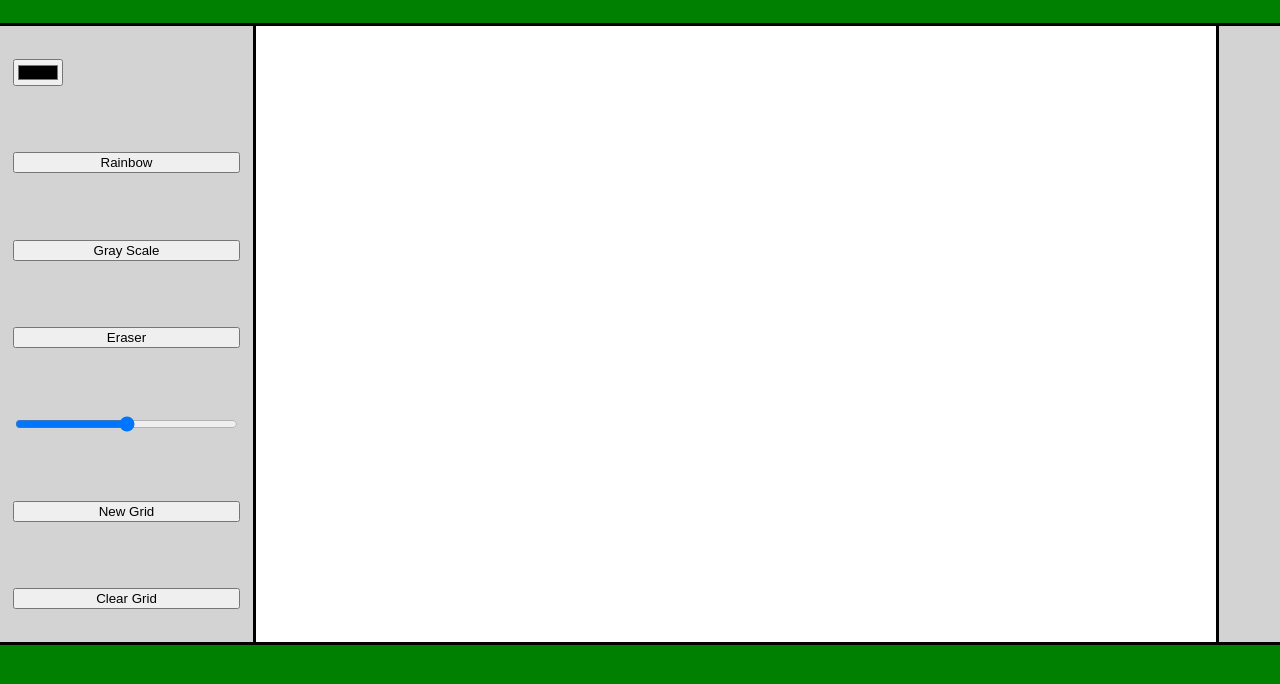
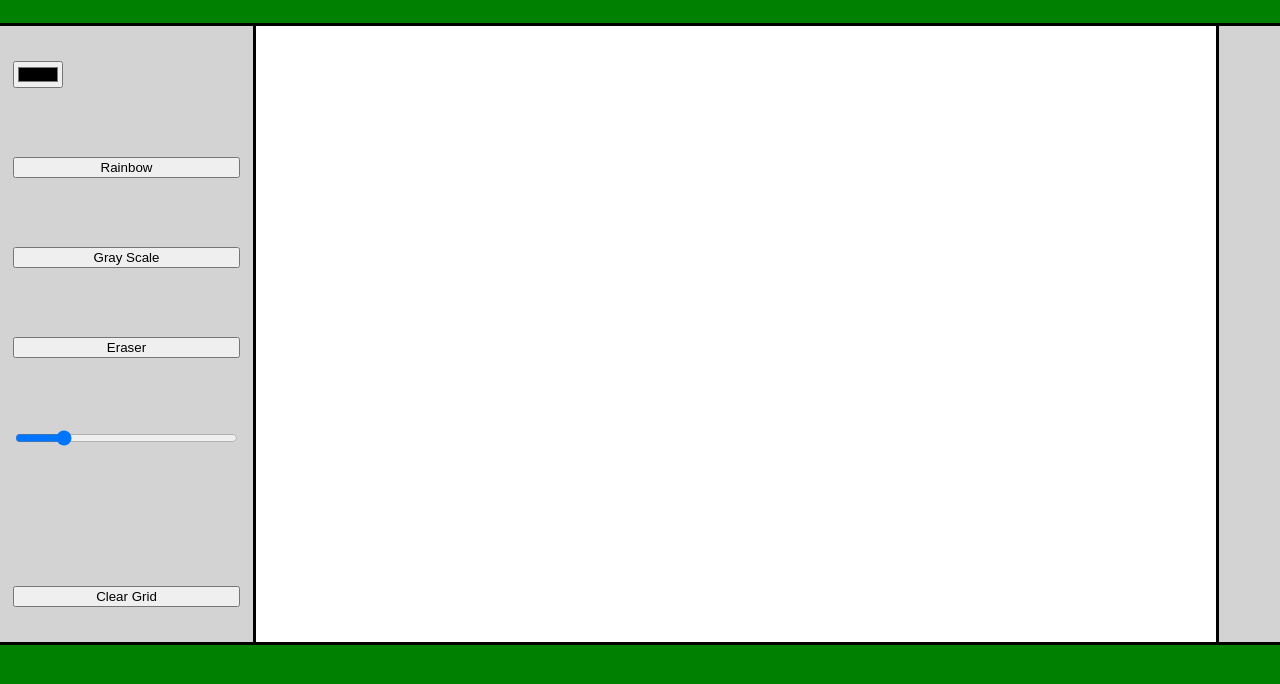
Before and after one commit to Cate110/Etch-A-Sketch, a plain HTML site: page index.html in a window 1280 px wide. Shown: the part 102-786 px from the top of the page. Drawn offline with Linux system fonts and the light colour scheme.

Commit message:
i removed the new grid button, and added a label for the range bar

```diff
--- a/index.html
+++ b/index.html
@@ -13,11 +13,11 @@
             </header>
             <ul class="options-buttons-box">
                 <input type="color" class="color-selector">
-                <button type="button" class="option-button" id="rainbow">Rainbow</button>
-                <button type="button" class="option-button" id="gray-scale">Gray Scale</button>
-                <button type="button" class="option-button" id="eraser">Eraser</button>
-                <input type="range" class="size-range" min="4" max="64" defaultvalue="16">
-                <button type="button" class="option-button" id="new-grid">New Grid</button>
+                <button type="button" class="option-button" data-color="rainbow" id="rainbow">Rainbow</button>
+                <button type="button" class="option-button" data-color="gray" id="gray-scale">Gray Scale</button>
+                <button type="button" class="option-button" data-color="eraser" id="eraser">Eraser</button>
+                <input type="range" min="4" max="64" value="16" class="size-range">
+                <label id='size-label' for='grid-size'></label>
                 <button type="button" class="option-button" id="clear-grid">Clear Grid</button>
             </ul>
             <main>
```
